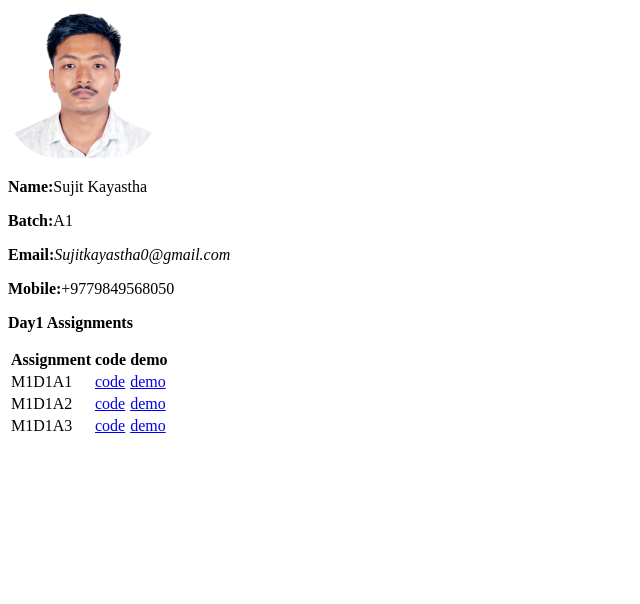
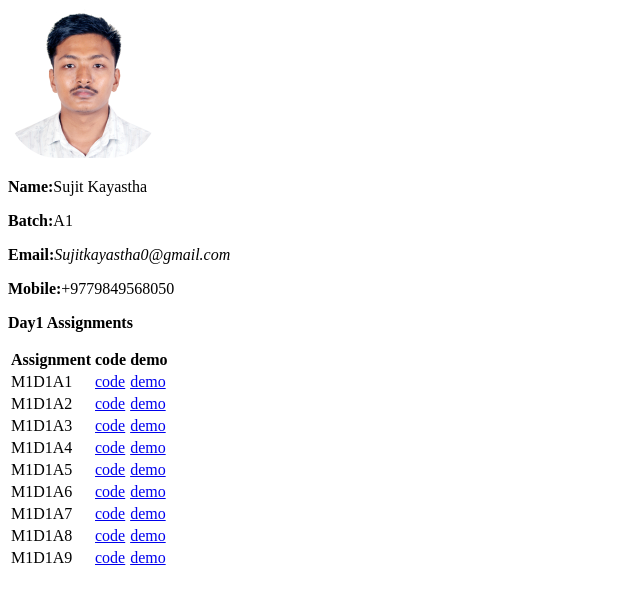
Before and after one commit to sujitkaya/sujitkaya.github.io, a plain HTML site: page index.html in a window 1280 px wide. Shown: the whole page, without its empty margins (0-640 px from the left). Drawn offline with Linux system fonts and the light colour scheme.

Commit message:
finaltableedited

```diff
--- a/index.html
+++ b/index.html
@@ -11,7 +11,7 @@
 </head>
 
 <body>
-    <img src="/Sujit Kayastha.JPG" alt="picture of Sujit" width="150px">
+    <img src="Sujit Kayastha.JPG" alt="picture of Sujit" width="150px">
     <p><b>Name:</b>Sujit Kayastha</p>
     <p><b>Batch:</b>A1</p>
     <p><b>Email:</b><i>Sujitkayastha0@gmail.com</i>
@@ -46,6 +46,36 @@
                 <td> <a href="https://github.com/sujitkaya/day1assignment3/blob/master/index.html">code</a> </td>
                 <td> <a href="https://sujitkaya.github.io/day1assignment3/">demo</a></td>
             </tr>
+            <tr>
+                <td>M1D1A4</td>
+                <td> <a href="https://github.com/sujitkaya/day1assignment4/blob/master/index.html">code</a> </td>
+                <td> <a href="https://sujitkaya.github.io/day1assignment4/">demo</a></td>
+            </tr>
+            <tr>
+                <td>M1D1A5</td>
+                <td> <a href="https://github.com/sujitkaya/day1assignment5/blob/master/index.html">code</a> </td>
+                <td> <a href="https://sujitkaya.github.io/day1assignment5/">demo</a></td>
+            </tr>
+            <tr>
+                <td>M1D1A6</td>
+                <td> <a href="https://github.com/sujitkaya/day1assignment6/blob/master/index.html">code</a> </td>
+                <td> <a href="https://sujitkaya.github.io/day1assignment6/">demo</a></td>
+            </tr>
+            <tr>
+                <td>M1D1A7</td>
+                <td> <a href="https://github.com/sujitkaya/day1assignment7/blob/master/index.html">code</a> </td>
+                <td> <a href="https://sujitkaya.github.io/day1assignment7/">demo</a></td>
+            </tr>
+            <tr>
+                <td>M1D1A8</td>
+                <td> <a href="https://github.com/sujitkaya/day1assignment8/blob/master/index.html">code</a> </td>
+                <td> <a href="https://sujitkaya.github.io/day1assignment8/">demo</a></td>
+            </tr>
+            <tr>
+                <td>M1D1A9</td>
+                <td> <a href="https://github.com/sujitkaya/day1assignment9/blob/master/index.html">code</a> </td>
+                <td> <a href="https://sujitkaya.github.io/day1assignment9/">demo</a></td>
+            </tr>
         </tbody>
     </table>
 
```
